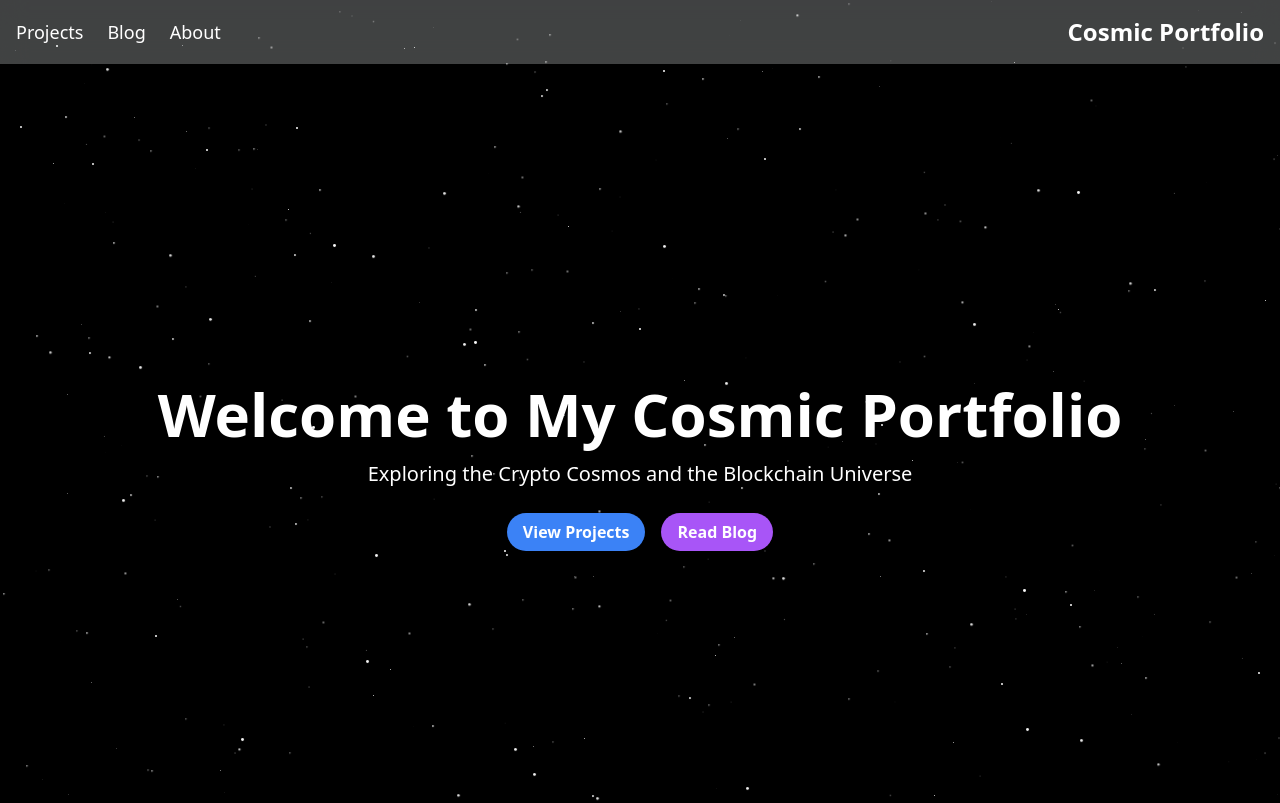
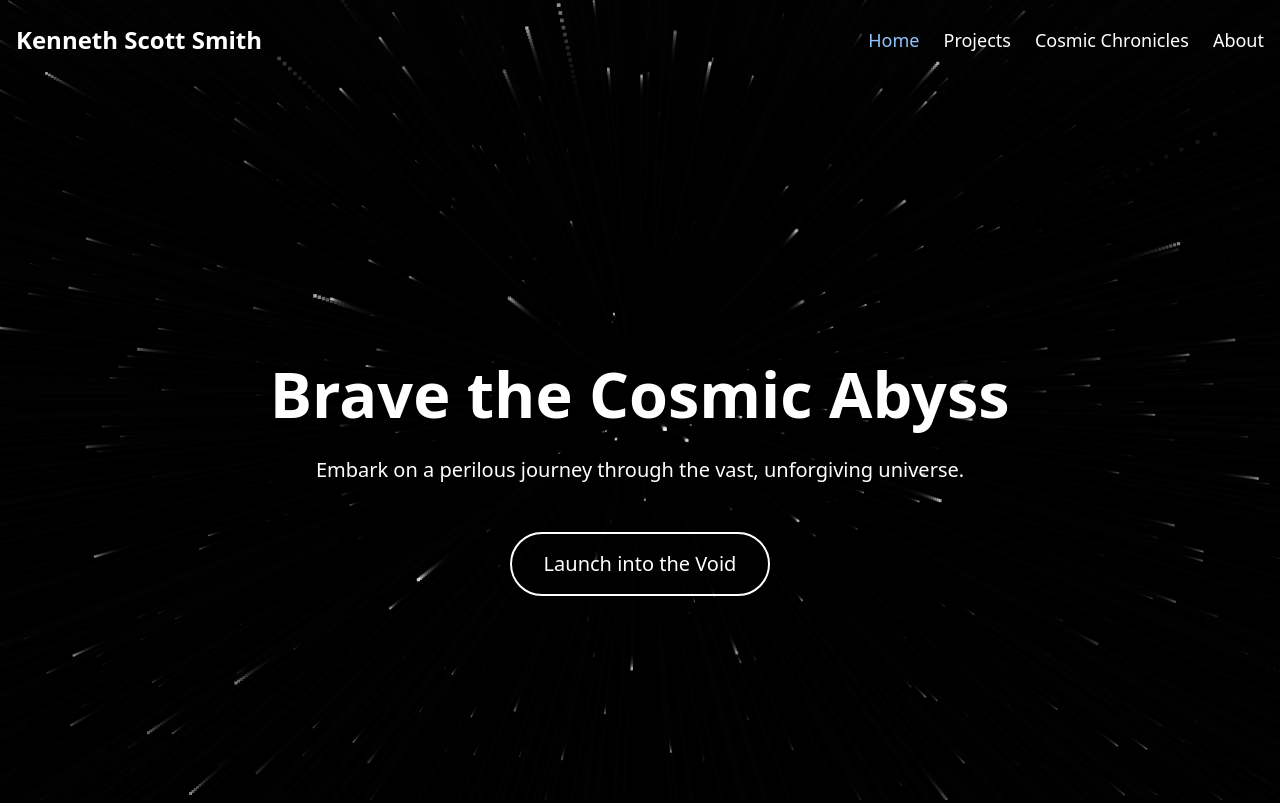
Before and after one commit to ksmit323/ksmit323.github.io, a Next.js app: page / in a window 1280 px wide. Shown: the top 803 px of the page. Built offline with nearby package versions, Linux system fonts and the light colour scheme.

Commit message:
update header

```diff
--- a/src/app/about/page.tsx
+++ b/src/app/about/page.tsx
@@ -4,6 +4,7 @@ import React, { useState } from 'react';
 import { motion, AnimatePresence } from 'framer-motion';
 import { Star, Download, ChevronRight } from 'lucide-react';
 import StarField from '@/components/StarField';
+import CosmicBackground from '@/components/CosmicBackground';
 
 
 const CosmicAboutPage: React.FC = () => {
@@ -12,7 +13,7 @@ const CosmicAboutPage: React.FC = () => {
 
   return (
     <div className="min-h-screen bg-gradient-to-b from-black to-purple-900 text-white p-8 relative overflow-hidden">
-      <StarField />
+      <CosmicBackground />
 
       {/* Nebula Effect */}
       <motion.div
--- a/src/app/page.tsx
+++ b/src/app/page.tsx
@@ -1,47 +1,318 @@
 'use client';
 
-import React from 'react';
-import { motion } from 'framer-motion';
-import StarField from '@/components/StarField';
+// import React from 'react';
+// import { motion } from 'framer-motion';
+// import StarField from '@/components/StarField';
 
 
-const LandingPage: React.FC = () => {
+// const LandingPage: React.FC = () => {
+//   return (
+//     <div className="relative min-h-screen bg-black overflow-hidden">
+//       <StarField />
+//       <div className="relative z-10 flex flex-col items-center justify-center min-h-screen text-white">
+//         <motion.h1
+//           className="text-6xl font-bold mb-4"
+//           initial={{ y: -50, opacity: 0 }}
+//           animate={{ y: 0, opacity: 1 }}
+//           transition={{ duration: 0.8 }}
+//         >
+//           Welcome to My Cosmic Portfolio
+//         </motion.h1>
+//         <motion.p
+//           className="text-xl mb-8"
+//           initial={{ y: 50, opacity: 0 }}
+//           animate={{ y: 0, opacity: 1 }}
+//           transition={{ duration: 0.8, delay: 0.2 }}
+//         >
+//           Exploring the Crypto Cosmos and the Blockchain Universe
+//         </motion.p>
+//         <motion.div
+//           className="space-x-4"
+//           initial={{ scale: 0.5, opacity: 0 }}
+//           animate={{ scale: 1, opacity: 1 }}
+//           transition={{ duration: 0.5, delay: 0.5 }}
+//         >
+//           <a href="/projects" className="bg-blue-500 hover:bg-blue-600 text-white font-bold py-2 px-4 rounded-full transition duration-300">
+//             View Projects
+//           </a>
+//           <a href="/blog" className="bg-purple-500 hover:bg-purple-600 text-white font-bold py-2 px-4 rounded-full transition duration-300">
+//             Read Blog
+//           </a>
+//         </motion.div>
+//       </div>
+//     </div>
+//   );
+// };
+
+// export default LandingPage;
+
+// import React, { useState, useEffect, useRef } from 'react';
+// import { motion, useAnimation } from 'framer-motion';
+
+// const CosmicLandingPage = () => {
+//   const [isExploring, setIsExploring] = useState(false);
+//   const canvasRef = useRef(null);
+//   const controls = useAnimation();
+//   const speedRef = useRef(0.1);
+//   const targetSpeedRef = useRef(2);
+
+//   useEffect(() => {
+//     const canvas = canvasRef.current;
+//     const ctx = canvas.getContext('2d');
+//     let animationFrameId;
+
+//     canvas.width = window.innerWidth;
+//     canvas.height = window.innerHeight;
+
+//     const stars = [];
+//     const numStars = 1500;
+//     const centerX = canvas.width / 2;
+//     const centerY = canvas.height / 2;
+
+//     for (let i = 0; i < numStars; i++) {
+//       stars.push({
+//         x: Math.random() * canvas.width,
+//         y: Math.random() * canvas.height,
+//         z: Math.random() * canvas.width,
+//         o: Math.random(),
+//       });
+//     }
+
+//     const animate = () => {
+//       ctx.fillStyle = 'rgba(0, 0, 0, 0.2)';
+//       ctx.fillRect(0, 0, canvas.width, canvas.height);
+
+//       // Smoothly accelerate
+//       speedRef.current += (targetSpeedRef.current - speedRef.current) * 0.01;
+
+//       stars.forEach((star) => {
+//         star.z -= speedRef.current;
+
+//         if (star.z <= 0) {
+//           star.z = canvas.width;
+//         }
+
+//         const x = (star.x - centerX) * (canvas.width / star.z);
+//         const y = (star.y - centerY) * (canvas.width / star.z);
+
+//         const size = (1 - star.z / canvas.width) * 4;
+//         const opacity = (1 - star.z / canvas.width) * star.o;
+
+//         ctx.fillStyle = `rgba(255, 255, 255, ${opacity})`;
+//         ctx.fillRect(x + centerX, y + centerY, size, size);
+//       });
+
+//       animationFrameId = requestAnimationFrame(animate);
+//     };
+
+//     animate();
+
+//     return () => {
+//       cancelAnimationFrame(animationFrameId);
+//     };
+//   }, []);
+
+//   const pageLinks = [
+//     { name: 'Projects', href: '/projects' },
+//     { name: 'Blog', href: '/blog' },
+//     { name: 'About', href: '/about' },
+//   ];
+
+//   const handleExplore = () => {
+//     setIsExploring(true);
+//     controls.start({ opacity: 0, transition: { duration: 2 } });
+//     targetSpeedRef.current = 2; // Start acceleration
+//   };
+
+//   return (
+//     <div className="relative h-screen w-full overflow-hidden bg-black text-white">
+//       <canvas ref={canvasRef} className="absolute inset-0" />
+
+//       <motion.div
+//         className="absolute inset-0 flex flex-col items-center justify-center"
+//         initial={{ opacity: 0 }}
+//         animate={{ opacity: 1 }}
+//         transition={{ duration: 2 }}
+//       >
+//         <motion.h1
+//           className="text-6xl font-bold mb-8 text-center"
+//           animate={{ scale: [1, 1.05, 1] }}
+//           transition={{ duration: 10, repeat: Infinity, ease: "easeInOut" }}
+//         >
+//           Accelerate into the Cosmic Unknown
+//         </motion.h1>
+//         <p className="text-xl mb-12 max-w-2xl text-center">
+//           From gentle drift to lightspeed, experience the thrill of cosmic exploration.
+//         </p>
+
+//         {!isExploring && (
+//           <motion.button
+//             className="px-8 py-4 bg-transparent border-2 border-white rounded-full text-xl hover:bg-white hover:text-black transition-all duration-300"
+//             whileHover={{ scale: 1.1 }}
+//             whileTap={{ scale: 0.95 }}
+//             onClick={handleExplore}
+//           >
+//             Initiate Launch Sequence
+//           </motion.button>
+//         )}
+//       </motion.div>
+
+//       <motion.div
+//         className="absolute inset-0 flex items-center justify-center"
+//         initial={{ opacity: 0 }}
+//         animate={controls}
+//       >
+//         <div className="flex flex-col space-y-8">
+//           {pageLinks.map((link) => (
+//             <motion.a
+//               key={link.name}
+//               href={link.href}
+//               className="text-2xl font-semibold hover:text-blue-400 transition-colors duration-300"
+//               whileHover={{ scale: 1.1, x: 20 }}
+//             >
+//               {link.name}
+//             </motion.a>
+//           ))}
+//         </div>
+//       </motion.div>
+//     </div>
+//   );
+// };
+
+// export default CosmicLandingPage;
+
+import React, { useState, useEffect, useRef } from 'react';
+import { motion } from 'framer-motion';
+import Header from '../components/common/Header'; // Import the header
+
+const CosmicLandingPage = () => {
+  const [isExploring, setIsExploring] = useState(false);
+  const canvasRef = useRef(null);
+  const speedRef = useRef(0.1);
+  const targetSpeedRef = useRef(2);
+
+  useEffect(() => {
+    const canvas = canvasRef.current;
+    const ctx = canvas.getContext('2d');
+    let animationFrameId;
+
+    canvas.width = window.innerWidth;
+    canvas.height = window.innerHeight;
+
+    const stars = [];
+    const numStars = 2000; // Increased for a denser star field
+    const centerX = canvas.width / 2;
+    const centerY = canvas.height / 2;
+
+    for (let i = 0; i < numStars; i++) {
+      stars.push({
+        x: Math.random() * canvas.width,
+        y: Math.random() * canvas.height,
+        z: Math.random() * canvas.width,
+        o: Math.random(),
+      });
+    }
+
+    const animate = () => {
+      ctx.fillStyle = 'rgba(0, 0, 0, 0.2)';
+      ctx.fillRect(0, 0, canvas.width, canvas.height);
+
+      speedRef.current += (targetSpeedRef.current - speedRef.current) * 0.01;
+
+      stars.forEach((star) => {
+        star.z -= speedRef.current;
+
+        if (star.z <= 0) {
+          star.z = canvas.width;
+        }
+
+        const x = (star.x - centerX) * (canvas.width / star.z);
+        const y = (star.y - centerY) * (canvas.width / star.z);
+
+        const size = (1 - star.z / canvas.width) * 4;
+        const opacity = (1 - star.z / canvas.width) * star.o;
+
+        ctx.fillStyle = `rgba(255, 255, 255, ${opacity})`;
+        ctx.fillRect(x + centerX, y + centerY, size, size);
+      });
+
+      animationFrameId = requestAnimationFrame(animate);
+    };
+
+    animate();
+
+    return () => {
+      cancelAnimationFrame(animationFrameId);
+    };
+  }, []);
+
+  const handleExplore = () => {
+    setIsExploring(true);
+    targetSpeedRef.current = 4; // Increased for more intensity
+  };
+
+  const navigationButtons = [
+    { name: 'Projects', description: 'Venture into the unknown' },
+    { name: 'Blog', description: 'Chronicles of cosmic discoveries' },
+    { name: 'About', description: 'The voyager behind the journey' },
+  ];
+
   return (
-    <div className="relative min-h-screen bg-black overflow-hidden">
-      <StarField />
-      <div className="relative z-10 flex flex-col items-center justify-center min-h-screen text-white">
+    <div className="relative h-screen w-full overflow-hidden bg-black text-white">
+      <canvas ref={canvasRef} className="fixed inset-0 pointer-events-none" /> {/* Ensure the canvas covers the entire screen */}
+
+      <motion.div
+        className="relative z-10 flex flex-col items-center justify-center h-full"
+        initial={{ opacity: 0 }}
+        animate={{ opacity: 1 }}
+        transition={{ duration: 2 }}
+      >
         <motion.h1
-          className="text-6xl font-bold mb-4"
-          initial={{ y: -50, opacity: 0 }}
-          animate={{ y: 0, opacity: 1 }}
-          transition={{ duration: 0.8 }}
+          className="text-6xl font-bold mb-8 text-center"
+          animate={{ scale: [1, 1.05, 1] }}
+          transition={{ duration: 10, repeat: Infinity, ease: "easeInOut" }}
         >
-          Welcome to My Cosmic Portfolio
+          Brave the Cosmic Abyss
         </motion.h1>
-        <motion.p
-          className="text-xl mb-8"
-          initial={{ y: 50, opacity: 0 }}
-          animate={{ y: 0, opacity: 1 }}
-          transition={{ duration: 0.8, delay: 0.2 }}
-        >
-          Exploring the Crypto Cosmos and the Blockchain Universe
-        </motion.p>
-        <motion.div
-          className="space-x-4"
-          initial={{ scale: 0.5, opacity: 0 }}
-          animate={{ scale: 1, opacity: 1 }}
-          transition={{ duration: 0.5, delay: 0.5 }}
-        >
-          <a href="/projects" className="bg-blue-500 hover:bg-blue-600 text-white font-bold py-2 px-4 rounded-full transition duration-300">
-            View Projects
-          </a>
-          <a href="/blog" className="bg-purple-500 hover:bg-purple-600 text-white font-bold py-2 px-4 rounded-full transition duration-300">
-            Read Blog
-          </a>
-        </motion.div>
-      </div>
+        <p className="text-xl mb-12 max-w-2xl text-center">
+          Embark on a perilous journey through the vast, unforgiving universe.
+        </p>
+
+        {!isExploring ? (
+          <motion.button
+            className="px-8 py-4 bg-transparent border-2 border-white rounded-full text-xl hover:bg-white hover:text-black transition-all duration-300"
+            whileHover={{ scale: 1.1 }}
+            whileTap={{ scale: 0.95 }}
+            onClick={handleExplore}
+          >
+            Launch into the Void
+          </motion.button>
+        ) : (
+          <motion.div
+            className="flex space-x-6 items-center"
+            initial={{ opacity: 0, y: 50 }}
+            animate={{ opacity: 1, y: 0 }}
+            transition={{ duration: 1, delay: 1 }}
+          >
+            {navigationButtons.map((button) => (
+              <motion.a
+                key={button.name}
+                href={`/${button.name.toLowerCase()}`}
+                className="group relative w-48 p-4 bg-transparent border border-white rounded-lg text-center hover:bg-white hover:text-black transition-all duration-300"
+                whileHover={{ scale: 1.05 }}
+                whileTap={{ scale: 0.95 }}
+              >
+                <span className="text-xl font-bold">{button.name}</span>
+                <span className="absolute top-full left-0 w-full mt-2 text-sm opacity-0 group-hover:opacity-100 transition-opacity duration-300">
+                  {button.description}
+                </span>
+              </motion.a>
+            ))}
+          </motion.div>
+        )}
+      </motion.div>
     </div>
   );
 };
 
-export default LandingPage;
+export default CosmicLandingPage;
--- a/src/app/projects/page.tsx
+++ b/src/app/projects/page.tsx
@@ -1,5 +1,8 @@
+'use client';
+
 import CosmicProjectConstellation from '../../components/CosmicProjectConstellation';
+import CosmicBackground from '@/components/CosmicBackground';
 
 export default function ProjectsPage() {
-  return <CosmicProjectConstellation />;
+  return <CosmicBackground />;
 }
--- a/src/components/common/Header.tsx
+++ b/src/components/common/Header.tsx
@@ -1,42 +1,53 @@
 'use client';
 
 import React from 'react';
+import { motion } from 'framer-motion';
+import { usePathname } from 'next/navigation';
 import Link from 'next/link';
-import { motion } from 'framer-motion';
 
-const Header: React.FC = () => {
+const Header = () => {
+  const pathname = usePathname();
+
+
+  const navItems = [
+    { name: 'Home', path: '/' },
+    { name: 'Projects', path: '/projects' },
+    { name: 'Cosmic Chronicles', path: '/blog' },
+    { name: 'About', path: '/about' },
+  ];
+
   return (
-    <motion.header
-      className="bg-black bg-opacity-70 text-white p-4 backdrop-blur-md"
-      initial={{ y: -100 }}
-      animate={{ y: 0 }}
-      transition={{ type: 'spring', stiffness: 100, damping: 15 }}
-    >
-      <div className="container mx-auto flex justify-between items-center">
+    <header className="relative h-20">
+      <div className="relative z-10 h-full max-w-7xl mx-auto px-4 flex items-center justify-between">
+        <motion.div
+          initial={{ opacity: 0, x: -50 }}
+          animate={{ opacity: 1, x: 0 }}
+          transition={{ duration: 0.5 }}
+        >
+          <Link href="/" className="text-2xl font-bold text-white hover:text-blue-300 transition-colors duration-300">
+            Kenneth Scott Smith
+          </Link>
+        </motion.div>
         <nav>
           <ul className="flex space-x-6">
-            {['Projects', 'Blog', 'About'].map((item) => (
-              <motion.li key={item}
+            {navItems.map((item) => (
+              <motion.li key={item.name}
                 whileHover={{ scale: 1.1 }}
                 whileTap={{ scale: 0.95 }}
               >
-                <Link href={`/${item.toLowerCase()}`} className="text-lg hover:text-blue-400 transition-colors duration-200">
-                  {item}
+                <Link href={item.path} className={`text-lg font-medium ${
+                  pathname === item.path
+                    ? 'text-blue-300'
+                    : 'text-white hover:text-blue-300'
+                } transition-colors duration-300`}>
+                  {item.name}
                 </Link>
               </motion.li>
             ))}
           </ul>
         </nav>
-        <motion.div
-          whileHover={{ scale: 1.1 }}
-          whileTap={{ scale: 0.95 }}
-        >
-          <Link href="/" className="text-2xl font-bold hover:text-purple-400 transition-colors duration-200">
-            Cosmic Portfolio
-          </Link>
-        </motion.div>
       </div>
-    </motion.header>
+    </header>
   );
 };
 
```
